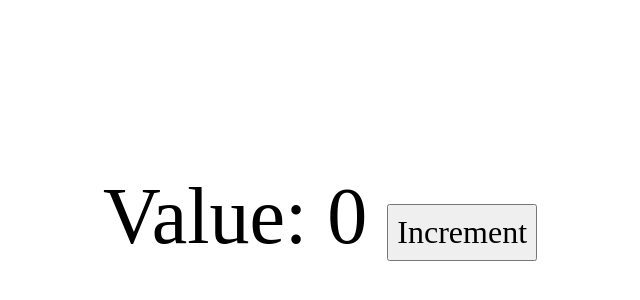
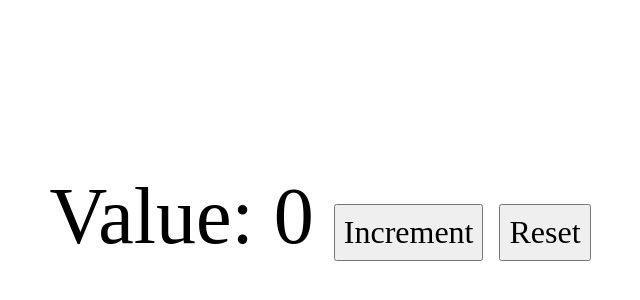
Before and after one commit to Anas-debug/React-Redux-practise, a React (Create React App) app: page / in a window 1280 px wide. Shown: the part 176-476 px from the top of the page, without its empty margins (320-960 px from the left). Built offline with nearby package versions, Linux system fonts and the light colour scheme.

Commit message:
Added a reset button

```diff
--- a/src/components/Counter.js
+++ b/src/components/Counter.js
@@ -9,11 +9,14 @@ export default function Counter(){
     const increment = () => {
         setCounter(prevCounter => prevCounter + 1);
     }
+    const reset = () => {
+        setCounter(0);
+    }
 
 
     return(
         <div>
-            Value: {counter} <button onClick={increment}>Increment</button>
+            Value: {counter} <button onClick={increment}>Increment</button><button onClick ={reset}>Reset</button>
         </div>
     );
 
```
